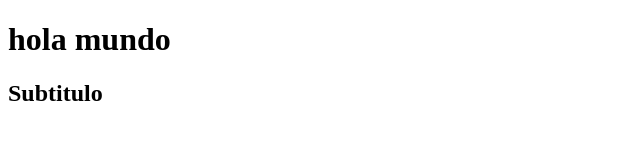
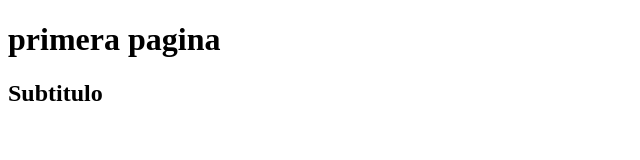
Before and after one commit to Pepehacker27/proyecto-GIT, a plain HTML site: page index.html in a window 1280 px wide. Shown: the whole page, without its empty margins (0-640 px from the left). Drawn offline with Linux system fonts and the light colour scheme.

Commit message:
se cambio el hola mundo por primera pagina

```diff
--- a/index.html
+++ b/index.html
@@ -5,7 +5,7 @@
     <title>hola mundo</title>
   </head>
   <body>
-    <h1> hola mundo</h1>
+    <h1> primera pagina</h1>
     <h2> Subtitulo</h2>
   </body>
 </html>
```
